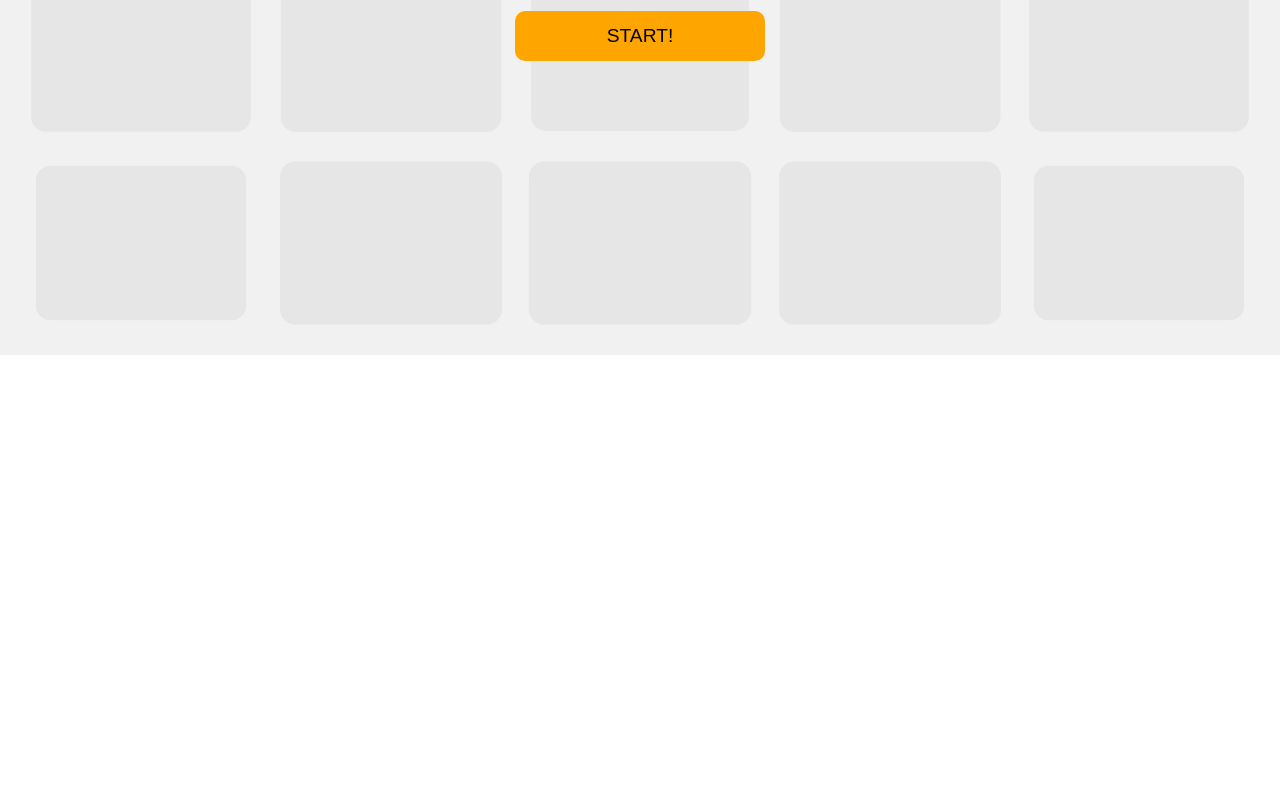
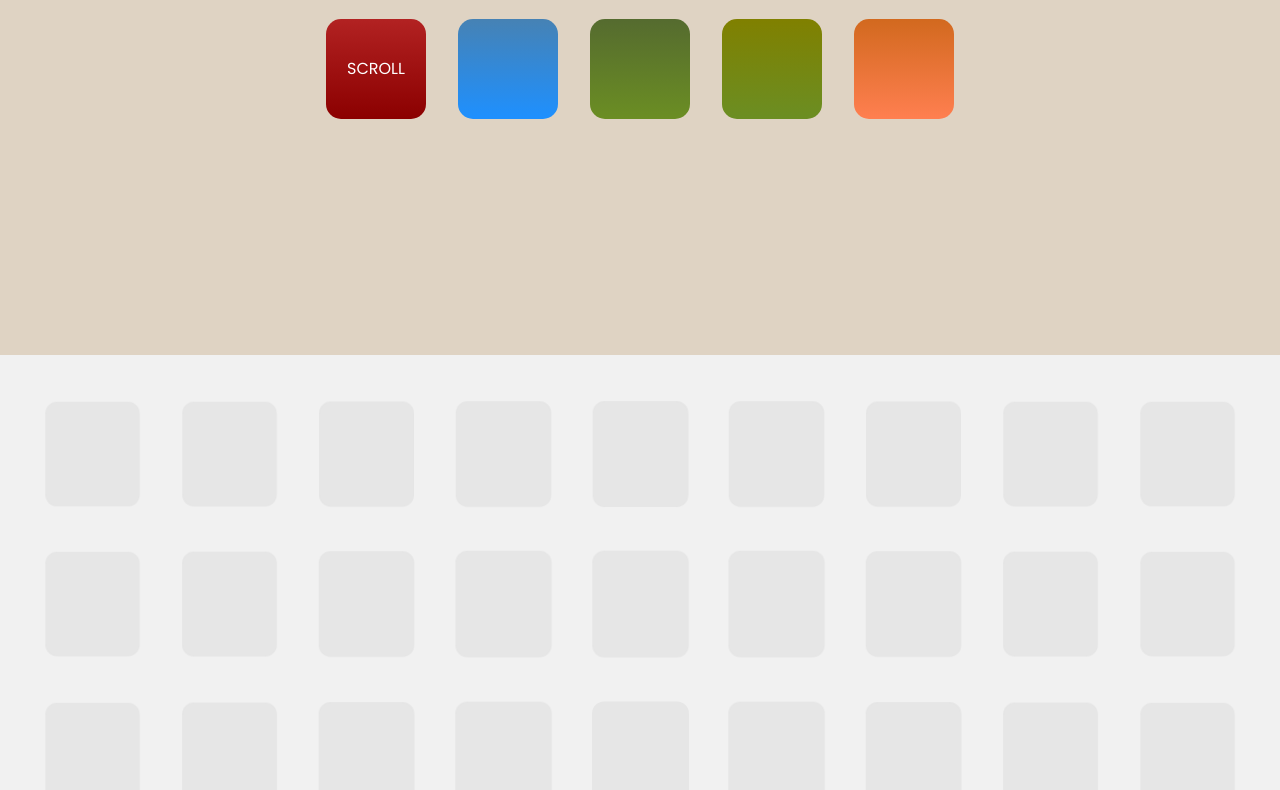
Before and after one commit to caioabrahao/gsap-learn, a website built with Vite: page index.html in a window 1280 px wide. Shown: the part 445-1235 px from the top of the page. Before the commit the page ends 800 px from the top, so only its background shows below. Built offline with nearby package versions, Linux system fonts and the light colour scheme.

Commit message:
enhanced style

```diff
--- a/index.html
+++ b/index.html
@@ -12,21 +12,46 @@
 <body>
   <section class="hero">
     <div class="hero__text">
-      <h1>GSAP Learn</h1>
-      <p>My attempt to learn GSAP!</p>
+      <h1>__________</h1>
+      <p></p>
     </div>
-    <button onclick="summonBlocks()" class="button">START!</button>
-    <div class="box"></div>
 
     <div class="blocks-container">
-      <div class="block purple"></div>
-      <div class="block indigo"></div>
-      <div class="block blue"></div>
-      <div class="block teal"></div>
-      <div class="block green"></div>
+      <a href="#"><div class="block b1">SCROLL</div></a>
+      <div class="block b2"></div>
+      <div class="block b3"></div>
+      <div class="block b4"></div>
+      <div class="block b5"></div>
     </div>
+  </section>
 
+  <section class="section sec2">
     <div class="background-grid">
+      <div class="grid-element"></div>
+      <div class="grid-element"></div>
+      <div class="grid-element"></div>
+      <div class="grid-element"></div>
+      <div class="grid-element"></div>
+      <div class="grid-element"></div>
+      <div class="grid-element"></div>
+      <div class="grid-element"></div>
+      <div class="grid-element"></div>
+      <div class="grid-element"></div>
+      <div class="grid-element"></div>
+      <div class="grid-element"></div>
+      <div class="grid-element"></div>
+      <div class="grid-element"></div>
+      <div class="grid-element"></div>
+      <div class="grid-element"></div>
+      <div class="grid-element"></div>
+      <div class="grid-element"></div>
+      <div class="grid-element"></div>
+      <div class="grid-element"></div>
+      <div class="grid-element"></div>
+      <div class="grid-element"></div>
+      <div class="grid-element"></div>
+      <div class="grid-element"></div>
+      <div class="grid-element"></div>
       <div class="grid-element"></div>
       <div class="grid-element"></div>
       <div class="grid-element"></div>
--- a/src/main.js
+++ b/src/main.js
@@ -1,38 +1,39 @@
 import { gsap } from 'gsap';
+import { TextPlugin } from "gsap/TextPlugin";
+gsap.registerPlugin(TextPlugin);
 
-let tl = gsap.timeline();
-
-tl.to('.box', { x: 300,});
-tl.to('.box', { y: -300,},);
-tl.to('.box', { x: -300,});
-tl.to('.box', { y: 0,});
-tl.to('.box', { x: 0,});
-tl.to('.box', { height: 50, width: 250, onComplete: () => { spawnButton(); },});
-
-function spawnButton(){
-    gsap.set('.box', {display: 'none',});
-    gsap.set('.button', {display: 'block',});
-}
 
 function summonBlocks(){
     gsap.set(".blocks-container", {display: 'flex',});
-    gsap.from(".block", {opacity: 0, rotation: 180, y: 100, duration: 1, stagger: 0.1, ease: "bounce",});
+    gsap.from(".block", {opacity: 0, rotation: 180, y: 100, duration: 1, stagger: 0.1, ease: "bounce", delay: 1});
 }
 
 window.summonBlocks = summonBlocks;
+summonBlocks();
 
-gsap.from(".hero h1", { duration: 1, x: 300, opacity: 0, scale: 0.5, rotation: 360, ease: "elastic",});
-gsap.from(".hero p", { duration: 1, opacity: 0, y: 100, ease: "bounce", delay: .5,});
+//text animation
+gsap.to(".hero h1", { duration: 2, ease: "power1.inout", text: { value: "GSAP Learn", oldClass: "non-bold", newClass: "bold" } });
+gsap.to(".hero p", { duration: 2, ease: "power1.inout", text: { value: "My attempt to learn GSAP!",} });
 
-let tl2 = gsap.timeline({repeat: -1, repeatDelay: 1,});
+
+
+//background grid animation
+
+gsap.from(".grid-element", { opacity: 0, scale: 1.2, duration: 3, ease: "back.out", stagger:{
+    each: 0.1,
+    from: "start",
+    grid: "auto",
+}});
+
+let tl2 = gsap.timeline({repeat: -1, delay: 3});
 
 tl2.to(".grid-element", { scale: .8, duration: 2, ease: "back.out", stagger:{
-    each: 0.2,
+    each: 0.1,
     from: "center",
     grid: "auto",
 }});
 tl2.to(".grid-element", { scale: 1, duration: 2, ease: "back.out", stagger:{
-    each: 0.3,
+    each: 0.1,
     from: "center",
     grid: "auto",
 }});
--- a/src/style.css
+++ b/src/style.css
@@ -1,3 +1,14 @@
+:root{
+  --vintage-beige: #F5F5DC;
+  --vintage-olive: #808000;
+  --vintage-brown: #8B4513;
+  --vintage-orange: #D2691E;
+  --vintage-red: #B22222;
+  --vintage-blue: #4682B4;
+  --vintage-green: #556B2F;
+  --vintage-yellow: #FFD700;
+}
+
 *{
   padding: 0;
   margin: 0;
@@ -15,7 +26,7 @@ body{
   justify-content: center;
   align-items: center;
   height: 100vh;
-  background-color: transparent;
+  background: #DFD3C3;
   gap: 32px;
 }
 
@@ -31,8 +42,21 @@ body{
 }
 
 .hero h1{
-  font-size: 4rem;
+  font-size: 10rem;
+  line-height: 100%;
   color: #222;
+}
+
+.non-bold{
+  font-weight: 200;
+}
+.bold{
+  font-weight: 700;
+}
+
+::selection {
+  background-color: #488371;
+  color: white;
 }
 
 .box{
@@ -69,31 +93,40 @@ body{
   height: 100px;
   width: 100px;
   border-radius: 15px;
+  display: flex;
+  justify-content: center;
+  align-items: center;
 }
 
-.purple{
-  background-color: purple;
+a{
+  text-decoration: none;
+  color: white;
+  font-size: 1rem;
 }
-.indigo{
-  background-color: indigo;
+
+.b1{
+  background: linear-gradient(180deg, #B22222, #8B0000);
 }
-.blue{
-  background-color: blue;
+.b2{
+  background: linear-gradient(180deg, #4682B4, #1E90FF);
 }
-.teal{
-  background-color: teal;
+.b3{
+  background: linear-gradient(180deg, #556B2F, #6B8E23);
 }
-.green{
-  background-color: green;
+.b4{
+  background: linear-gradient(180deg, #808000, #6B8E23);
+}
+.b5{
+  background: linear-gradient(180deg, #D2691E, #FF7F50);
 }
 
 .background-grid{
   position: absolute;
   pointer-events: none;
   display: grid;
-  grid-template-columns: repeat(5, 1fr);
-  grid-template-rows: repeat(4, 1fr);
-  gap: 32px;
+  grid-template-columns: repeat(9, 1fr);
+  grid-template-rows: repeat(5, 1fr);
+  gap: 16px;
 
   padding: 32px;
 
@@ -113,3 +146,15 @@ body{
   background-color: gray;
   opacity: 0.1;
 }
+
+.section{
+  display: flex;
+  flex-direction: column;
+  justify-content: center;
+  align-items: center;
+  height: 100vh;
+}
+
+.sec2{
+  background-color: transparent;
+}
```
Lines whose indentation alone changed are shown as unchanged.
